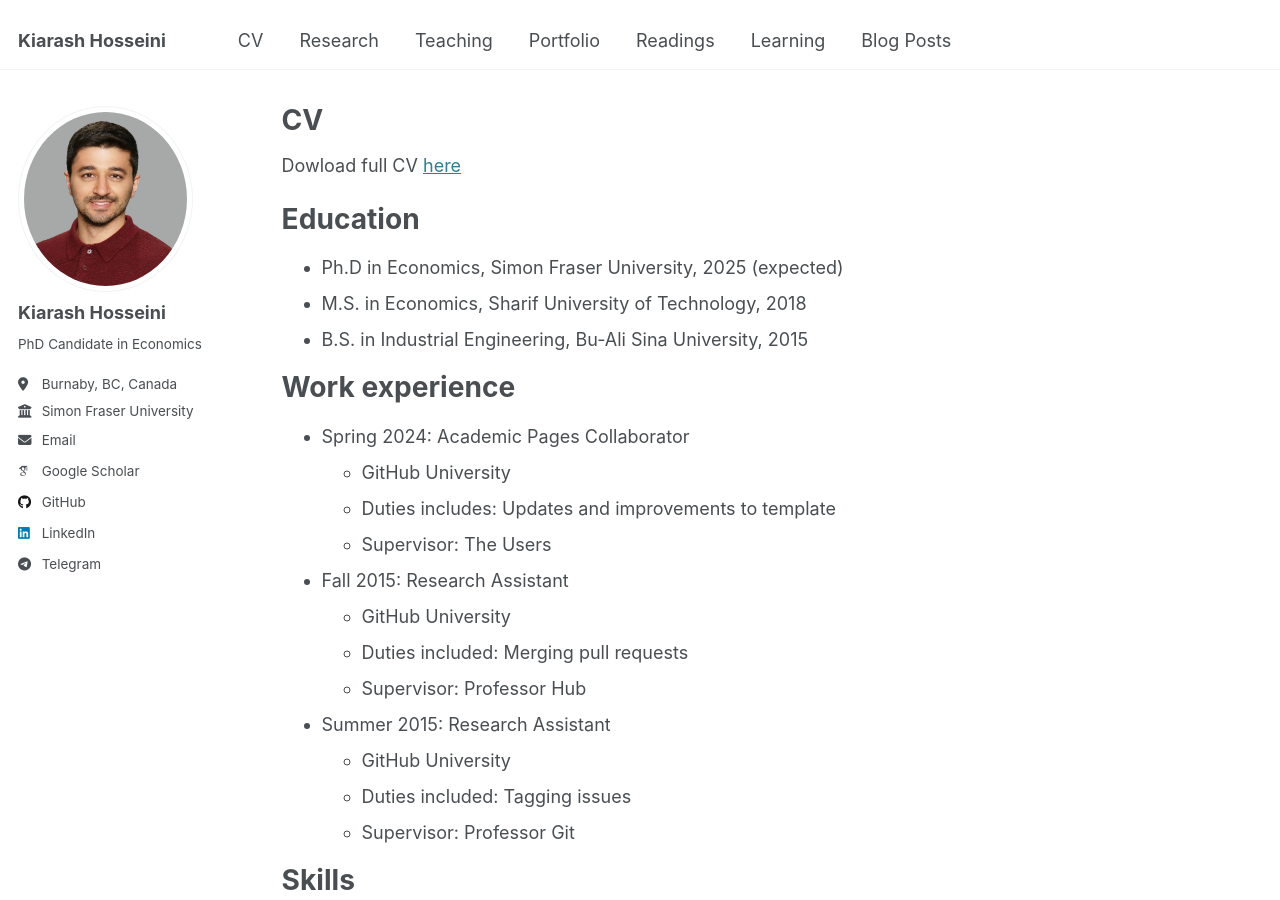
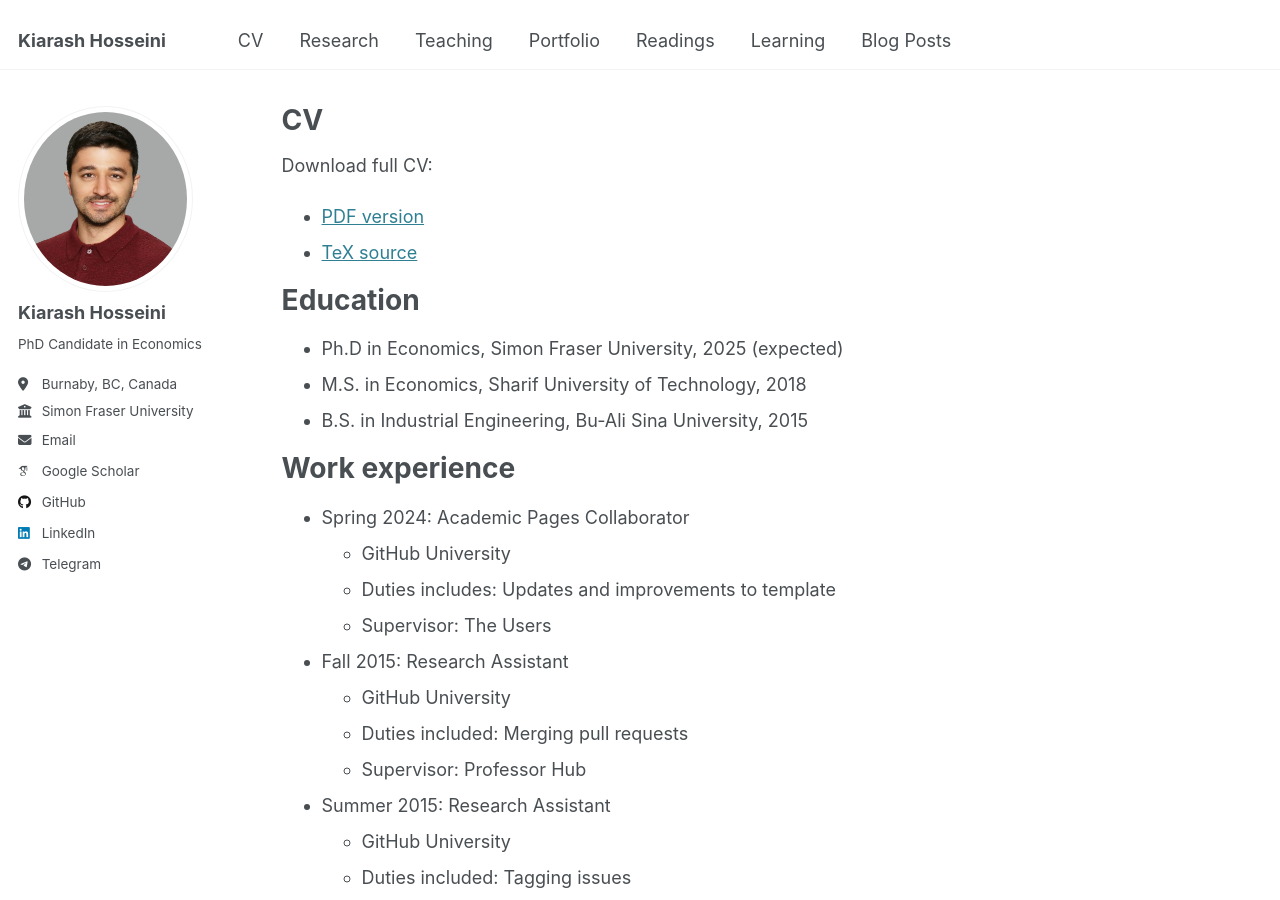
Before and after one commit to k-hosseini/k-hosseini.github.io, a Jekyll site: the page built from _pages/cv.md, in a window 1280 px wide and 900 px high. Built offline with Jekyll 4.4.1, drawn with Linux system fonts in a browser that asks for light colours; some web fonts are replaced.

Commit message:
Add TeX version of CV and update CV page

```diff
--- a/_pages/cv.md
+++ b/_pages/cv.md
@@ -9,7 +9,9 @@ redirect_from:
 
 {% include base_path %}
 
-Dowload full CV [here](https://k-hosseini.github.io/files/paper1.pdf)
+Download full CV:
+* [PDF version](https://k-hosseini.github.io/files/paper1.pdf)
+* [TeX source](https://k-hosseini.github.io/files/cv.tex)
 
 
 Education
```
Also changed, not shown: 1 other file.
